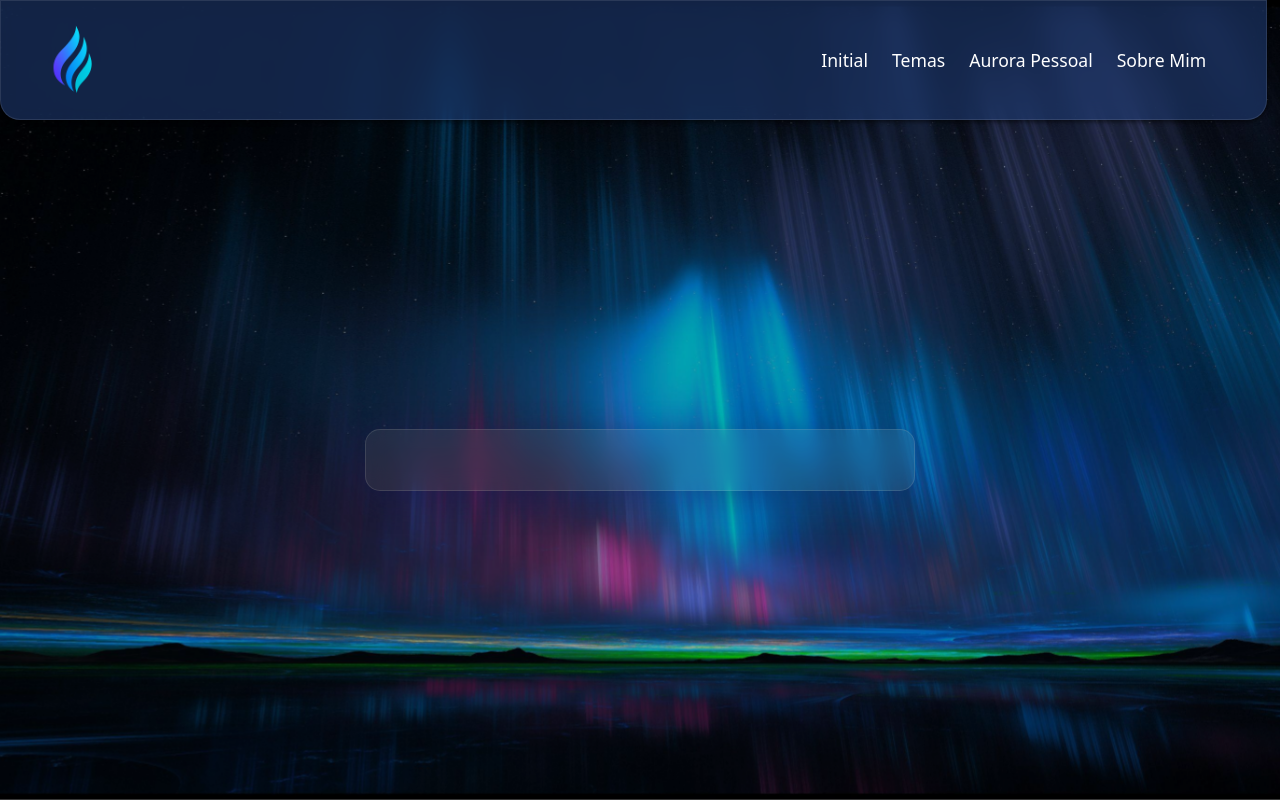
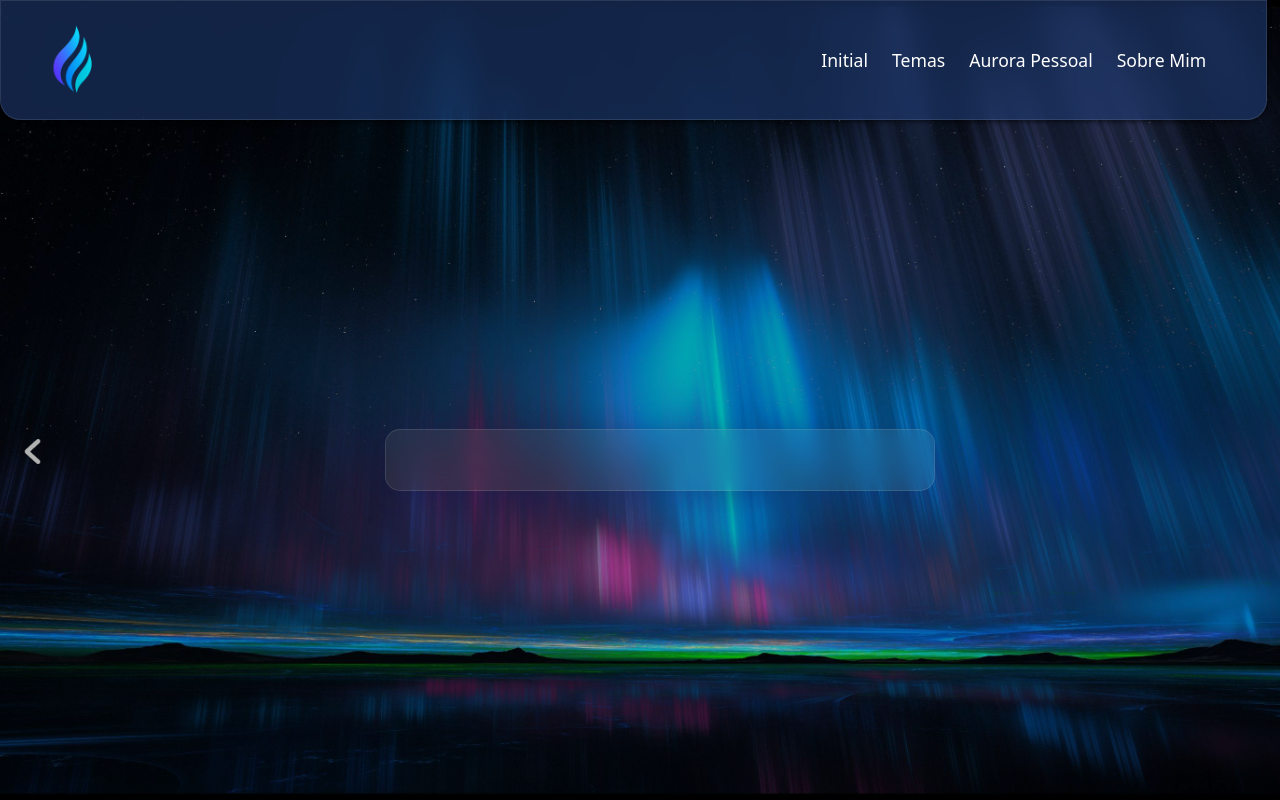
Before and after one commit to brunasavelli/FontEnd-RespiraAurora, a Next.js app: page /Temas/1 in a window 1280 px wide. Built offline with nearby package versions, Linux system fonts and the light colour scheme; no server answers.

Commit message:
feat: add backButton on [id] page

```diff
--- a/src/app/Temas/[id]/[id].module.css
+++ b/src/app/Temas/[id]/[id].module.css
@@ -25,6 +25,17 @@
     gap: 40px;
     transition: all 0.8s cubic-bezier(0.4, 0, 0.2, 1);
     margin: 0 auto;
+}
+
+.backButton {
+    position: absolute;
+    top: 30px;
+    left: 20px;
+    width: 25px;
+    height: 25px;
+    cursor: pointer;
+    transition: transform 0.3s ease;
+    z-index: 10;
 }
 
 .card {
--- a/src/app/Temas/[id]/page.jsx
+++ b/src/app/Temas/[id]/page.jsx
@@ -38,6 +38,9 @@ export default function TemaPage({ params }) {
     return (
         <div className={styles.container}>
             <div className={styles.cardsContainer}>
+                <Link href="/Temas">
+                    <img src="/images/arrow.png" alt="ícone de voltar" className={styles.backButton} />
+                </Link>
                 <div className={`${styles.card} ${isStarted ? styles.cardSlideLeft : ''}`}>
                     {theme && (
                         <div>
```
Also changed, not shown: public/images/arrow.png (added).
